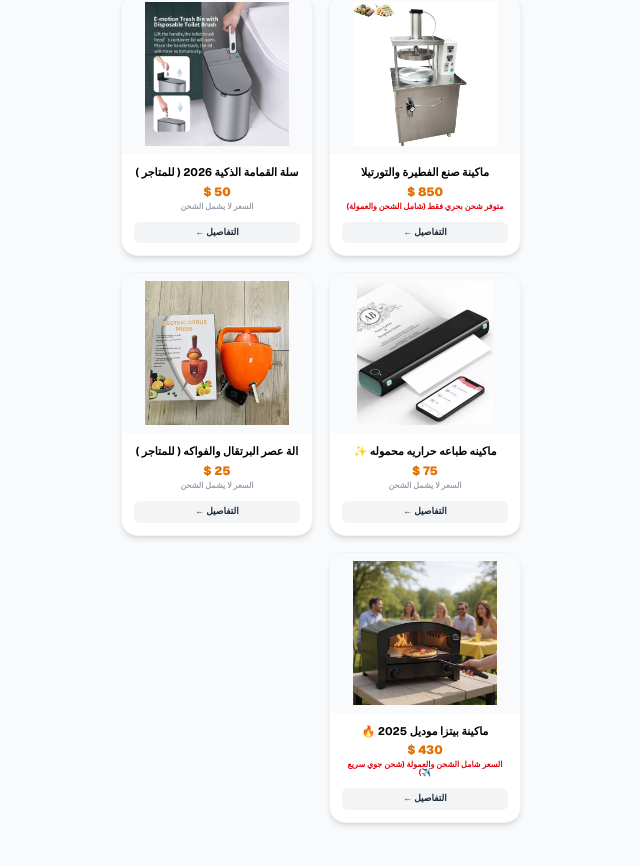
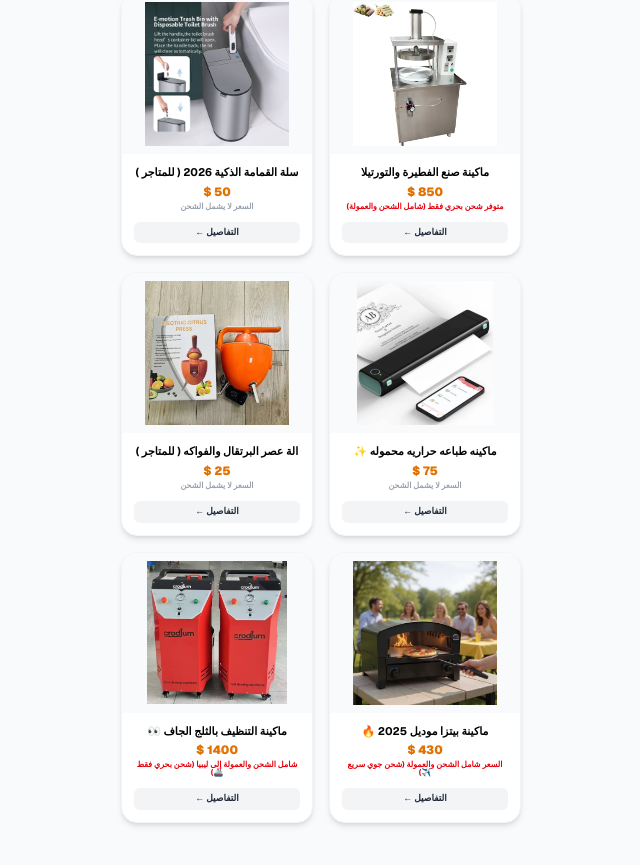
Before and after one commit to alisabree15-star/kazioni-store, a Next.js app: page / in a window 1280 px wide. Shown: the part 971-1836 px from the top of the page, without its empty margins (319-959 px from the left). Built offline with nearby package versions, Linux system fonts and the light colour scheme.

Commit message:
إضافة ماكينة التنظيف بالثلج الجاف للمتجر كمنتج رقم 8

```diff
--- a/src/app/page.tsx
+++ b/src/app/page.tsx
@@ -127,6 +127,18 @@ export default function Home() {
       moq: "1 قطعة",
       cbm: "0.150",
       weight: "35"
+    },
+    {
+      id: 8,
+      name: "ماكينة التنظيف بالثلج الجاف 👀",
+      img: "/images/product8.jpg",
+      price: "1400 $",
+      pColor: "text-amber-600",
+      shippingNote: "شامل الشحن والعمولة إلى ليبيا (شحن بحري فقط 🚢)",
+      description: "ماكينة تنظيف صناعية متطورة بتقنية الثلج الجاف (Dry Ice Blasting) من Crodium. تتميز بهيكل معدني صلب شديد التحمل ومزودة بعجلات لسهولة التنقل في الورش. تحتوي على لوحة تحكم دقيقة مع مقياس لضغط الهواء ومفتاح طوارئ. تعتبر الحل الأمثل والآمن لتنظيف المحركات وإزالة الشحوم الكربونية المستعصية للمعدات الصناعية دون استخدام قطرة ماء أو مواد كيميائية.",
+      moq: "1 قطعة",
+      cbm: "0.450",
+      weight: "75"
     }
   ];
 
```
Also changed, not shown: public/images/product8.jpg (added).
